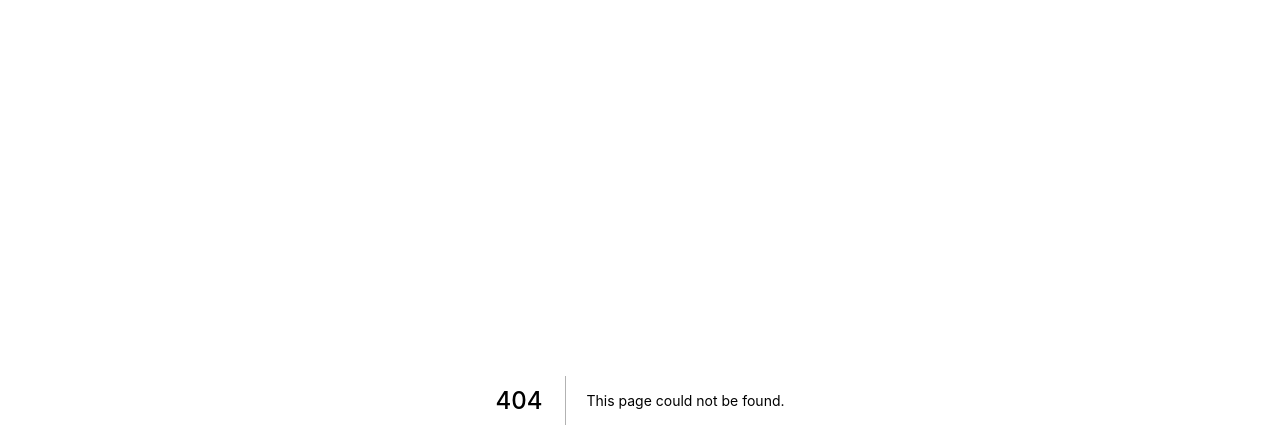
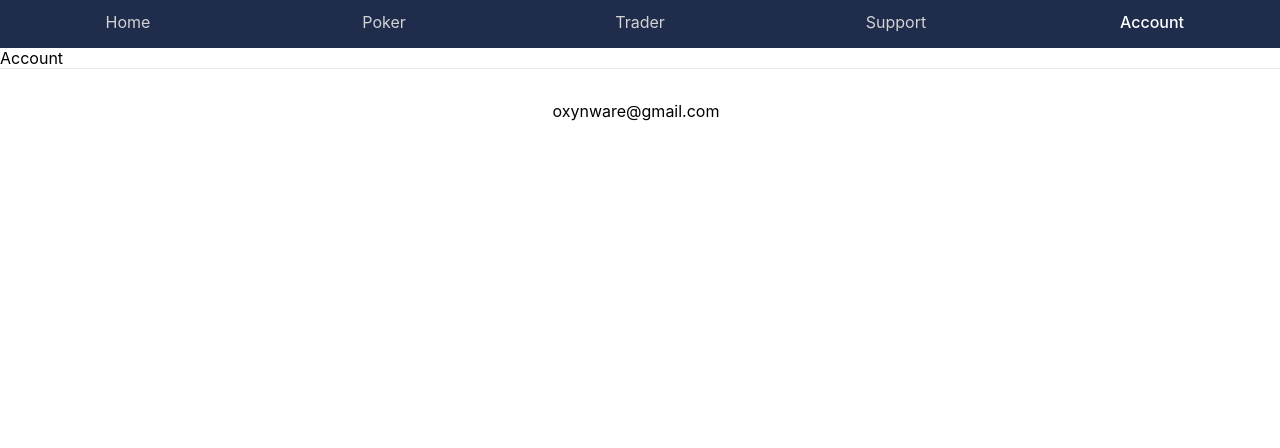
Before and after one commit to matthew-howe/oxynware, a Next.js app: page /account in a window 1280 px wide. Before the commit this address had no page. Shown: the top 448 px of the page. Built offline with nearby package versions, Linux system fonts and the light colour scheme.

Commit message:
initializes pages

```diff
--- /dev/null
+++ b/pages/account.js
@@ -0,0 +1,12 @@
+import Navbar from '../components/Navbar'
+import Footer from '../components/Footer'
+
+export default function Account() {
+  return (
+    <div>
+    <Navbar />
+      Account
+      <Footer />
+    </div>
+  )
+}
--- a/pages/index.js
+++ b/pages/index.js
@@ -3,6 +3,7 @@ import Image from "next/image";
 import styles from "../styles/Home.module.css";
 import Navbar from '../components/Navbar'
 import Footer from '../components/Footer'
+import Link from 'next/link'
 
 export default function Home() {
   return (
@@ -20,6 +21,7 @@ export default function Home() {
         <p className={styles.description}>Software Systems </p>
 
         <div className={styles.grid}>
+        <Link href="/trader">
           <a
             href="https://matthew-howe.github.io/knightstour/"
             className={styles.card}
@@ -27,10 +29,13 @@ export default function Home() {
             <h2>OxynTrader&rarr;</h2>
             <p>Real-Time data and tooling for markets and securities.</p>
           </a>
+          </Link>
+          <Link href="/poker">
           <a href="https://nextjs.org/docs" className={styles.card}>
             <h2>OxynPoker&rarr;</h2>
             <p>Nash Equilibrium solution terminal and training game.</p>
           </a>
+</Link>
         </div>
       </main>
       <Footer />
--- a/styles/Home.module.css
+++ b/styles/Home.module.css
@@ -82,6 +82,7 @@
   border-radius: 10px;
   transition: color 0.15s ease, border-color 0.15s ease;
   max-width: 300px;
+  transition: 0.3s;
 }
 
 .card:hover,
--- a/styles/globals.css
+++ b/styles/globals.css
@@ -16,7 +16,11 @@ a {
 }
 
 .pageCont {
-  margin: 4em;
+  margin: 3em;
+}
+
+.faqQ {
+
 }
 
 .faqA {
```
Also changed, not shown: pages/poker.js (added, +14 -0 lines), pages/trader.js (added, +12 -0 lines).
